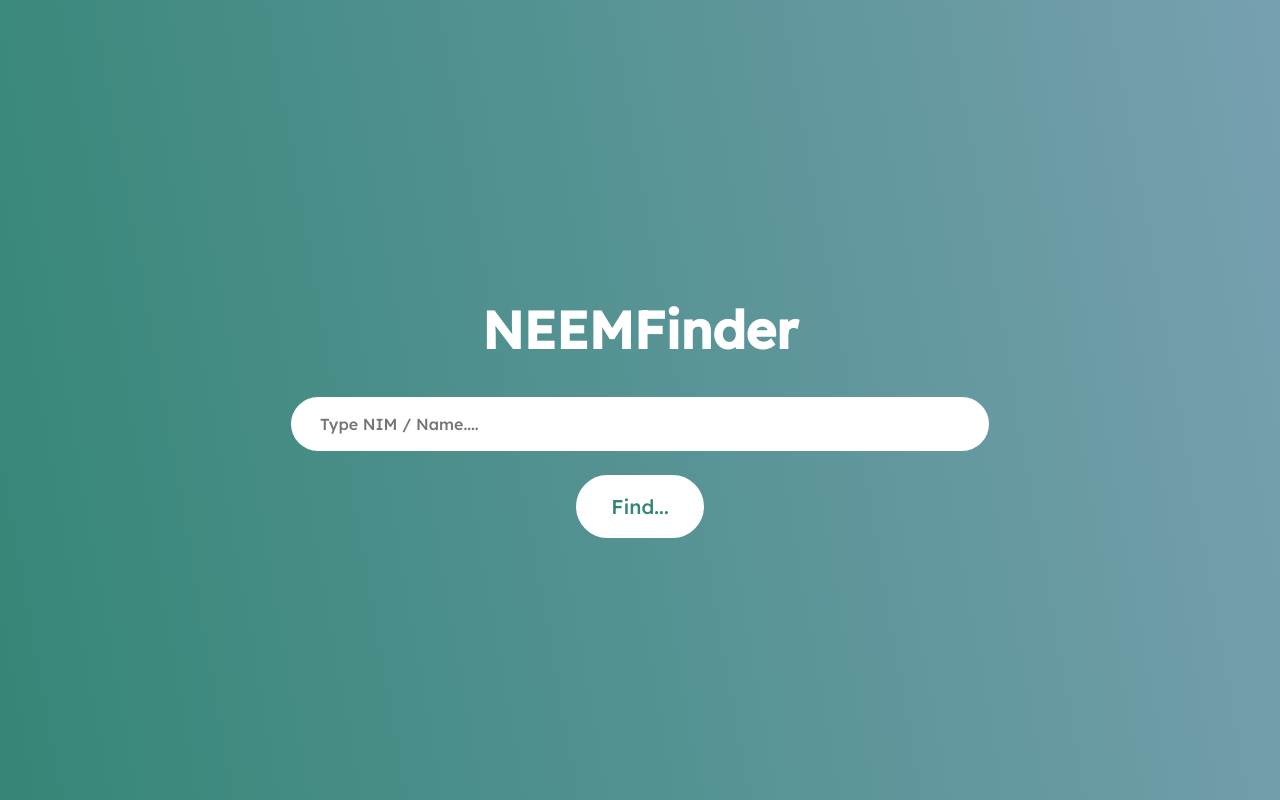
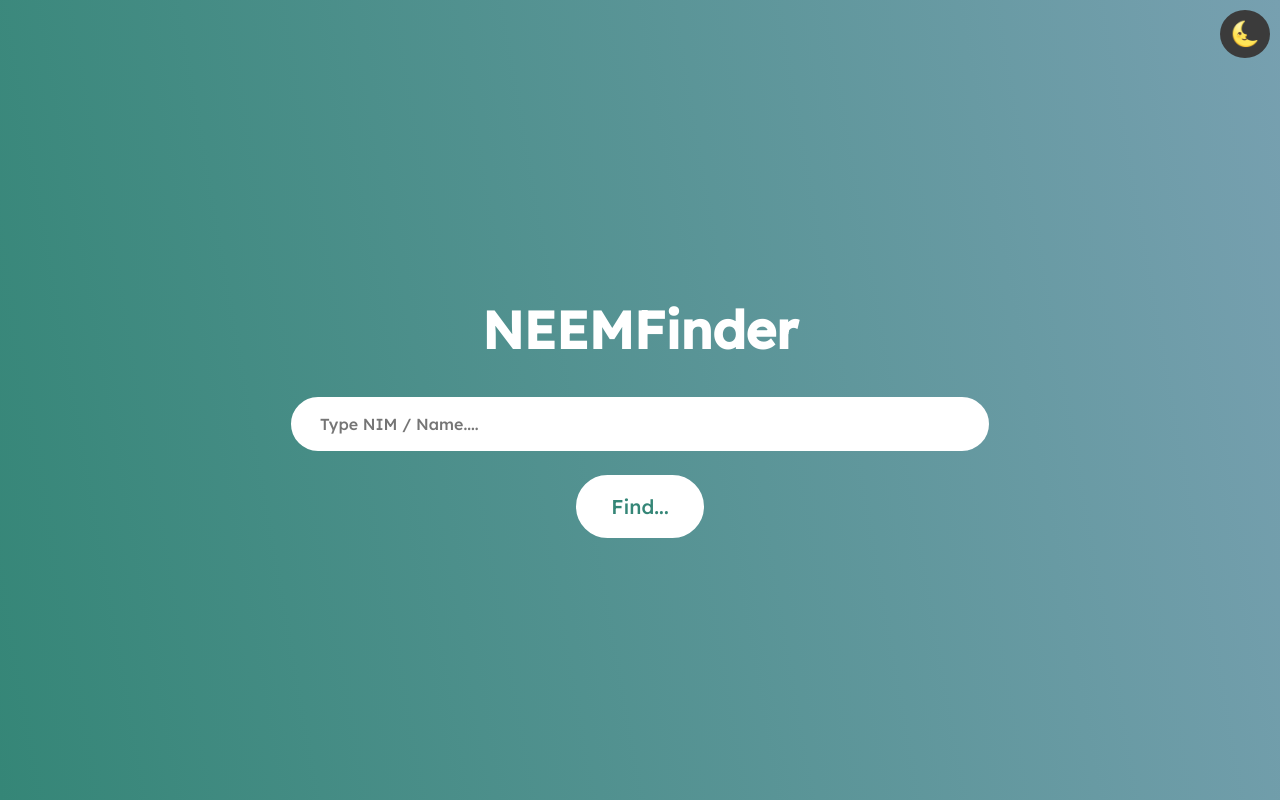
Before and after one commit to clumsyyyy/NeemFinder, a React (Create React App) app: page / in a window 1280 px wide. Built offline with nearby package versions, Linux system fonts and the light colour scheme; no server answers.

Commit message:
Menambahkan Dark Mode

```diff
--- a/src/App.css
+++ b/src/App.css
@@ -1,4 +1,4 @@
-@import url('https://fonts.googleapis.com/css2?family=Lexend:wght@500&display=swap');
+@import url("https://fonts.googleapis.com/css2?family=Lexend:wght@500&display=swap");
 .App {
   text-align: center;
 }
@@ -15,9 +15,13 @@
 }
 
 .banner {
-  background: rgb(53,134,119);
+  background: rgb(53, 134, 119);
   font-family: "Lexend";
-  background: linear-gradient(80deg, rgba(53,134,119,1) 0%, rgba(119,160,176,1) 100%);
+  background: linear-gradient(
+    80deg,
+    rgba(53, 134, 119, 1) 0%,
+    rgba(119, 160, 176, 1) 100%
+  );
   min-height: 100vh;
   display: flex;
   flex-direction: column;
@@ -27,11 +31,11 @@
   color: white;
 }
 
-.textBox p{
+.textBox p {
   margin-top: -2vh;
 }
 
-#queryInput{
+#queryInput {
   width: 50vw;
   height: 2vh;
   border: 3px white solid;
@@ -41,7 +45,7 @@
   font-size: 16px;
 }
 
-#searchButton{
+#searchButton {
   background-color: white;
   font-family: "Lexend";
   border-radius: 50px;
@@ -53,22 +57,22 @@
   font-size: 20px;
   transition: 0.4s;
 }
-#searchButton:hover{
+#searchButton:hover {
   background-color: #cccccc;
   border: 3px solid #cccccc;
 }
 
-#searchButton:active{
+#searchButton:active {
   background-color: #358677;
   border: 3px solid #358677;
   color: white;
 }
 
-@media screen and (max-width: 1000px){
-  #queryInput{
+@media screen and (max-width: 1000px) {
+  #queryInput {
     width: 80vw;
   }
-  #searchButton{
+  #searchButton {
     width: 40vw;
     padding: 10px;
   }
@@ -86,3 +90,57 @@
     transform: rotate(360deg);
   }
 }
+
+.dark .banner {
+  background: linear-gradient(80deg, rgb(44, 83, 76) 0%, rgb(74, 93, 100) 100%);
+  color: white;
+}
+
+.dark #queryInput {
+  border: 3px black solid;
+  background-color: #2b2b2b;
+  color: white;
+  outline: 0;
+}
+
+.dark #queryInput::placeholder {
+  color: rgb(175, 175, 175);
+}
+
+.dark #searchButton {
+  background-color: #2b2b2b;
+  border: 3px solid black;
+  color: white;
+}
+
+.dark #searchButton:hover,
+.dark #searchButton:active {
+  background-color: #444444;
+  border: 3px solid #3b3b3b;
+}
+
+.dark .results {
+  background-color: #2b2b2b;
+  color: rgb(204, 204, 204);
+}
+
+.dark .App-link {
+  color: #61dafb;
+}
+
+.toggle {
+  position: absolute;
+  font-size: 1.5rem;
+  background-color: #3b3b3b;
+  border: 0;
+  padding: 10px;
+  border-radius: 50%;
+  top: 10px;
+  cursor: pointer;
+  right: 10px;
+  transition: background-color 250ms ease-in-out;
+}
+
+.toggle:hover {
+  background-color: #575757;
+}
--- a/src/App.js
+++ b/src/App.js
@@ -4,9 +4,11 @@ import "./components/fetchData.js";
 import Results from "./components/Results";
 import Search from "./components/Search";
 import { useLoadData } from "./hooks/LoadData";
-import { useEffect } from "react";
+import { useContext, useEffect } from "react";
+import ThemeContext from "./components/ThemeProvider";
 
 function App() {
+  const { darkTheme, toggleDark } = useContext(ThemeContext);
   const dataLoader = useLoadData();
 
   useEffect(() => {
@@ -17,9 +19,14 @@ function App() {
     // eslint-disable-next-line
   }, []);
 
+  console.log(darkTheme);
 
   return (
-    <div className="App">
+    <div className={"App " + (darkTheme ? "dark" : "")}>
+      <button class="toggle" onClick={toggleDark}>
+        {" "}
+        {darkTheme ? "🌞" : "🌜"}
+      </button>
       <Search />
       <Results />
     </div>
--- a/src/Results.css
+++ b/src/Results.css
@@ -1,11 +1,11 @@
-@import url('https://fonts.googleapis.com/css2?family=Lexend:wght@500&display=swap');
-#results{
+@import url("https://fonts.googleapis.com/css2?family=Lexend:wght@500&display=swap");
+#results {
   align-items: center;
   font-family: Lexend;
   padding: 20px;
 }
 
-.container{
+.container {
   border-radius: 20px;
   padding: 20px;
   margin: 1vw 1vh;
@@ -17,8 +17,7 @@
   color: #575757;
 }
 
-
-.NIContainer{
+.NIContainer {
   text-align: left;
   float: left;
   max-width: 50vw;
@@ -27,38 +26,44 @@
   margin-top: -3vh;
 }
 
-.NIContainer p{
+.NIContainer p {
   margin-top: -2vh;
   font-style: italic;
 }
 
-.NIMContainer{
+.NIMContainer {
   float: right;
   display: inline-block;
   margin-top: -2vh;
 }
 
-.container:hover{
-    color: rgb(53,134,119);
-    box-shadow: 7px 10px 36px -10px rgba(53,134,119,0.59);
+.container:hover {
+  color: rgb(53, 134, 119);
+  box-shadow: 7px 10px 36px -10px rgba(53, 134, 119, 0.59);
 }
 
+.dark .container {
+  color: rgb(199, 199, 199);
+}
 
+.dark .container:hover {
+  color: white;
+  box-shadow: 7px 10px 36px -10px rgb(105, 105, 105);
+}
 
-@media screen and (max-width: 1000px){
-
-    #results{
+@media screen and (max-width: 1000px) {
+  #results {
     padding: 5vh 0;
   }
 
-    .NIContainer{
+  .NIContainer {
     margin-top: -1.5vh;
   }
-    .container{
+  .container {
     width: 90vw;
   }
 
-    .container h2{
+  .container h2 {
     font-size: 20px;
     min-width: 95vw;
   }
--- /dev/null
+++ b/src/components/ThemeProvider.js
@@ -0,0 +1,24 @@
+import React, { createContext, useState } from "react";
+
+const ThemeContext = createContext();
+
+export function ThemeProvider({ children }) {
+  const [darkTheme, setTheme] = useState(
+    localStorage.getItem("darkTheme") === "true" ?? false
+  );
+
+  const toggleTheme = () => {
+    localStorage.setItem("darkTheme", !darkTheme);
+    setTheme(!darkTheme);
+  };
+
+  return (
+    <ThemeContext.Provider
+      value={{ toggleDark: toggleTheme, darkTheme: darkTheme }}
+    >
+      {children}
+    </ThemeContext.Provider>
+  );
+}
+
+export default ThemeContext;
--- a/src/index.js
+++ b/src/index.js
@@ -4,11 +4,14 @@ import "./index.css";
 import App from "./App";
 import reportWebVitals from "./reportWebVitals";
 import { MahasiswaProvider } from "./components/MahasiswaProvider";
+import { ThemeProvider } from "./components/ThemeProvider";
 
 ReactDOM.render(
   <React.StrictMode>
     <MahasiswaProvider>
-      <App />
+      <ThemeProvider>
+        <App />
+      </ThemeProvider>
     </MahasiswaProvider>
   </React.StrictMode>,
   document.getElementById("root")
```
Lines whose indentation alone changed are shown as unchanged.
